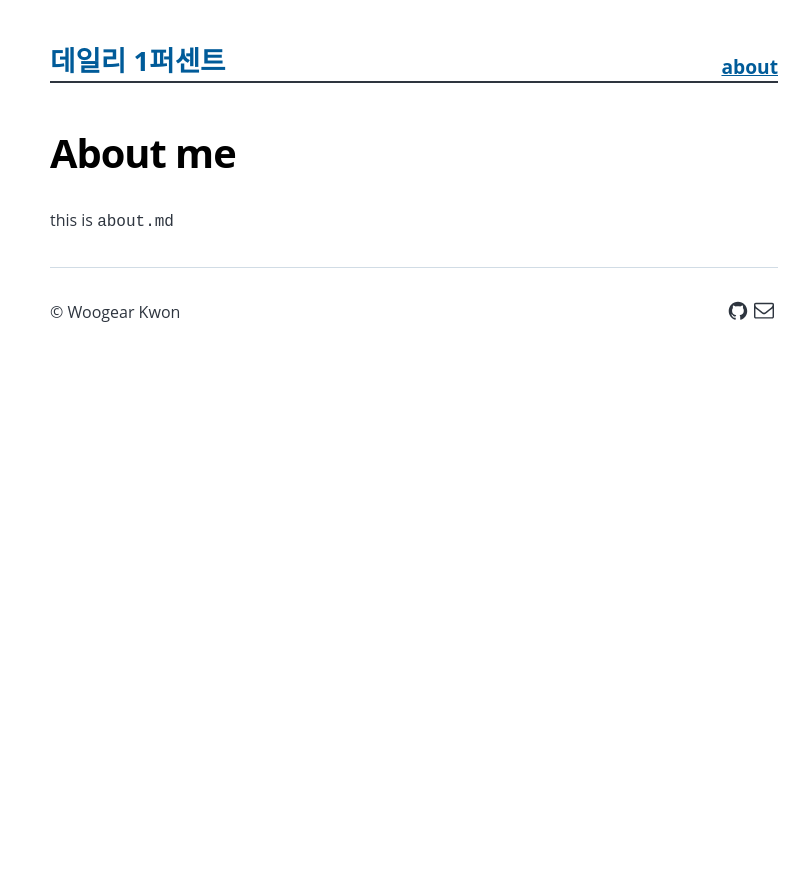
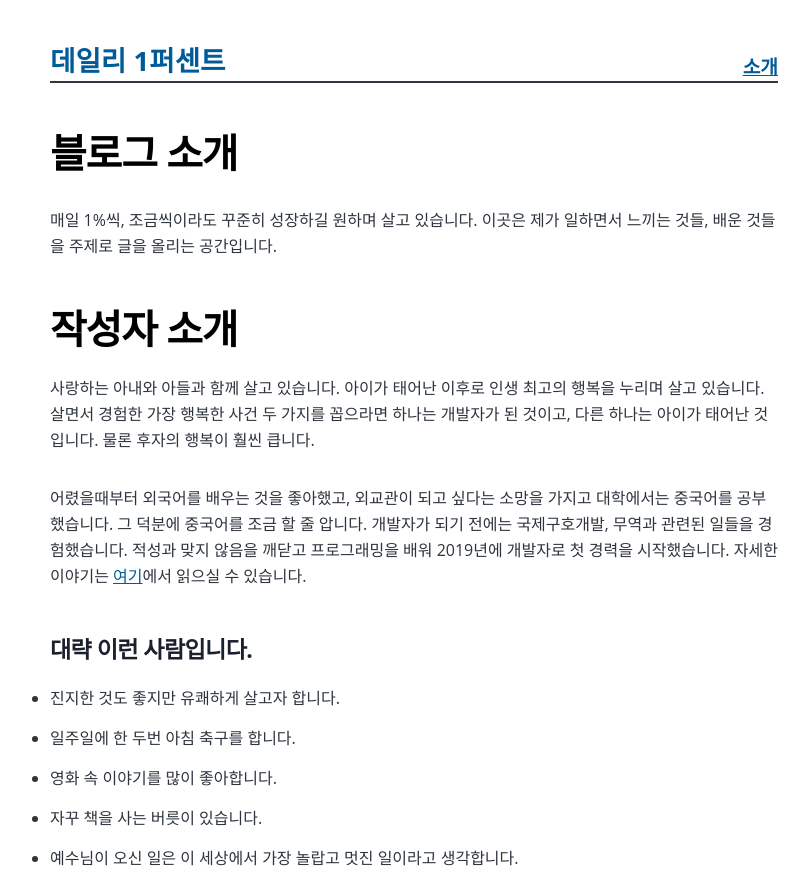
Before and after one commit to WoogearKwon/woogearkwon.github.io, a Gatsby site: page /about/ in a window 1280 px wide. Shown: the top 873 px of the page, without its empty margins (226-1035 px from the left). Before the commit the page ends 800 px from the top, so only its background shows below. Built offline with nearby package versions, Linux system fonts and the light colour scheme; Gatsby itself is replaced by a stand-in of ours.

Commit message:
about 수정

```diff
--- a/content/about/about.md
+++ b/content/about/about.md
@@ -1,6 +1,19 @@
 ---
 slug: "/about"
-title: "About me"
+title: "블로그 소개"
 ---
 
-this is `about.md`
+매일 1%씩, 조금씩이라도 꾸준히 성장하길 원하며 살고 있습니다.
+이곳은 제가 일하면서 느끼는 것들, 배운 것들을 주제로 글을 올리는 공간입니다.
+
+# 작성자 소개
+사랑하는 아내와 아들과 함께 살고 있습니다. 아이가 태어난 이후로 인생 최고의 행복을 누리며 살고 있습니다. 살면서 경험한 가장 행복한 사건 두 가지를 꼽으라면 하나는 개발자가 된 것이고, 다른 하나는 아이가 태어난 것입니다. 물론 후자의 행복이 훨씬 큽니다.
+
+어렸을때부터 외국어를 배우는 것을 좋아했고, 외교관이 되고 싶다는 소망을 가지고 대학에서는 중국어를 공부했습니다. 그 덕분에 중국어를 조금 할 줄 압니다. 개발자가 되기 전에는 국제구호개발, 무역과 관련된 일들을 경험했습니다. 적성과 맞지 않음을 깨닫고 프로그래밍을 배워 2019년에 개발자로 첫 경력을 시작했습니다. 자세한 이야기는 [여기](https://devwooks.tistory.com/41?category=907218)에서 읽으실 수 있습니다.
+
+#### 대략 이런 사람입니다.
+- 진지한 것도 좋지만 유쾌하게 살고자 합니다.
+- 일주일에 한 두번 아침 축구를 합니다.
+- 영화 속 이야기를 많이 좋아합니다.
+- 자꾸 책을 사는 버릇이 있습니다.
+- 예수님이 오신 일은 이 세상에서 가장 놀랍고 멋진 일이라고 생각합니다.
--- a/gatsby-config.js
+++ b/gatsby-config.js
@@ -48,9 +48,7 @@ module.exports = {
     {
       resolve: `gatsby-transformer-remark`,
       options: {
-        commonmark: true,
         footnotes: true,
-        pedantic: true,
         gfm: true,
         plugins: [
           {
--- a/package.json
+++ b/package.json
@@ -1,7 +1,7 @@
 {
-  "name": "memoization",
+  "name": "daily1percent",
   "private": true,
-  "description": "Woogear's memoization",
+  "description": "Woogear's blog",
   "version": "0.1.0",
   "author": "Woogear Kwon <woogear.kwon@gmail.com>",
   "bugs": {
--- a/src/components/layout.js
+++ b/src/components/layout.js
@@ -27,7 +27,7 @@ const Layout = ({ location, title, children }) => {
       <header className="global-header">
         {header}
         <div className="header-actions">
-          <Link className="header-nav-link" to="/about/">about</Link>
+          <Link className="header-nav-link" to="/about/">소개</Link>
         </div>
       </header>
       <main>{children}</main>
```
